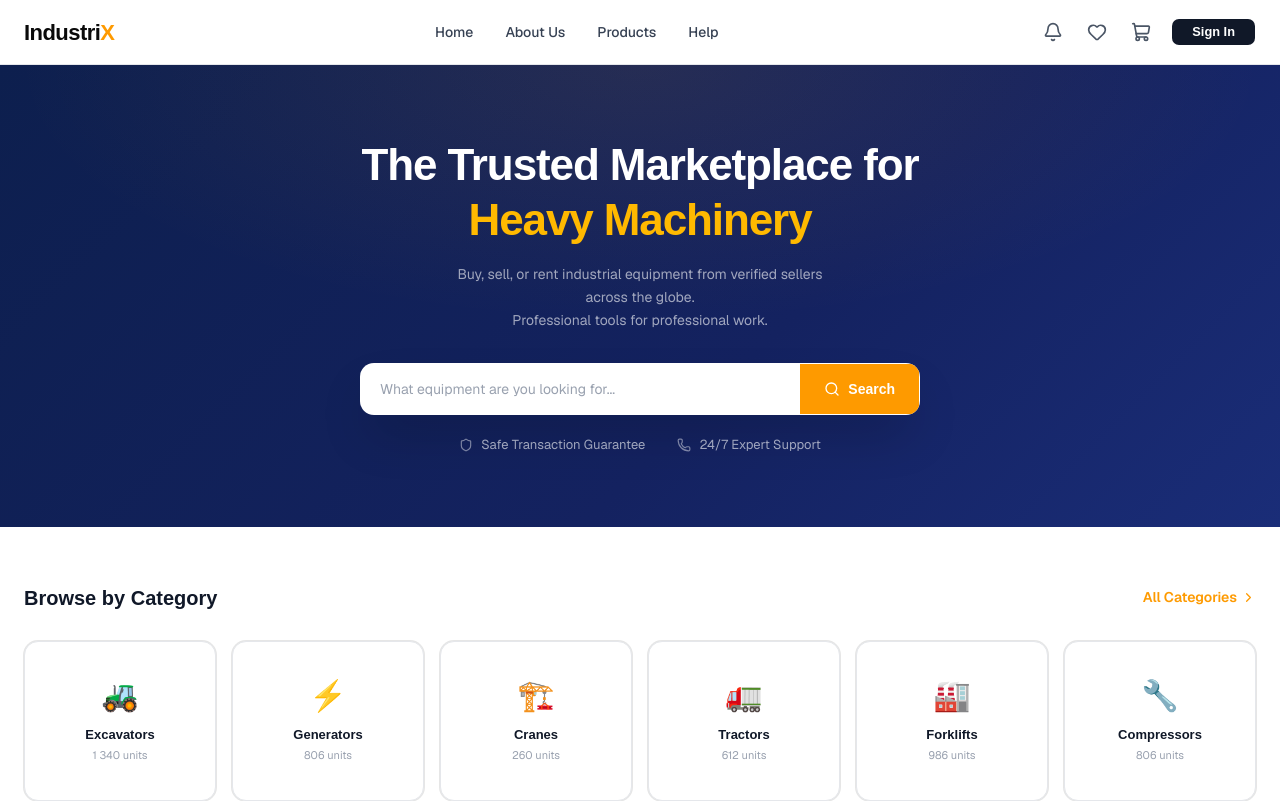
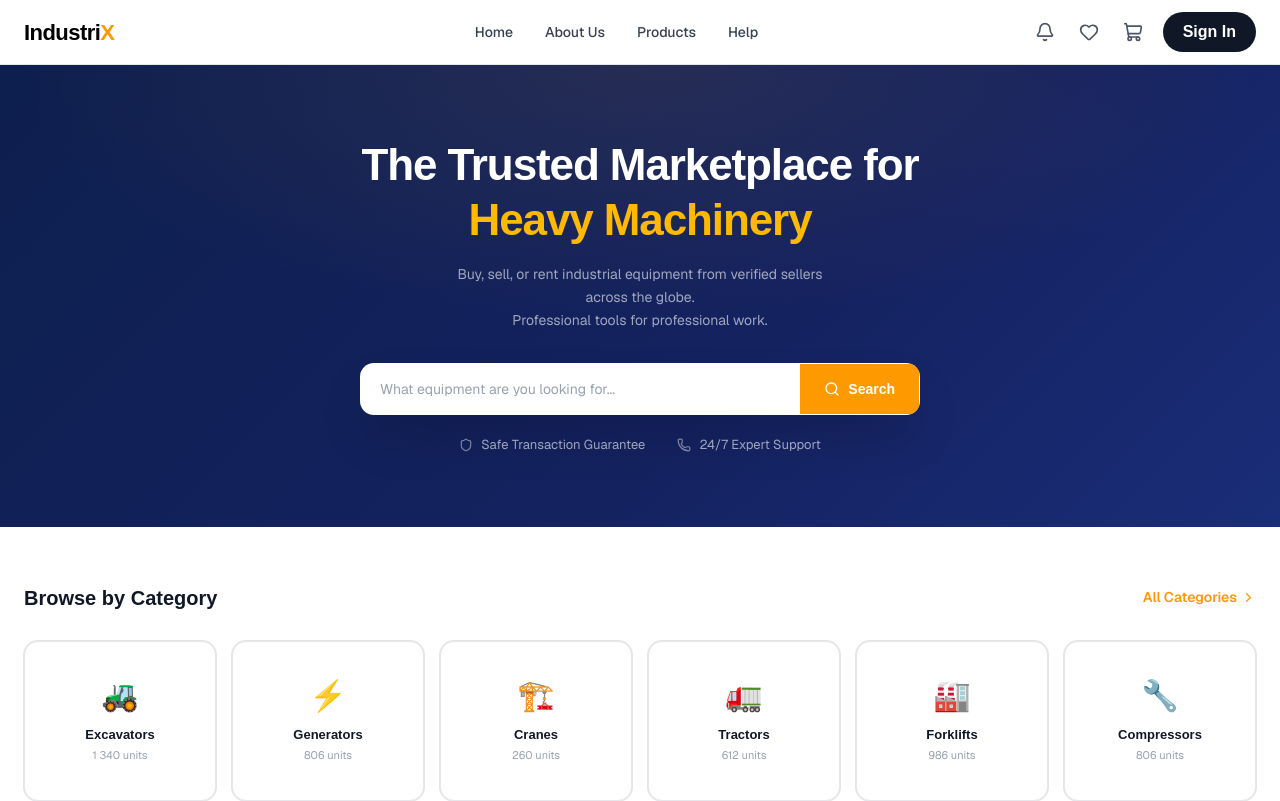
Before and after one commit to Nurasyl555/industrix, a Next.js app in the folder frontend/: page /home in a window 1280 px wide. Shown: the top 801 px of the page. Built offline with nearby package versions, Linux system fonts and the light colour scheme.

Commit message:
navbar upd

```diff
--- a/frontend/src/app/home/components/HeroBanner.tsx
+++ b/frontend/src/app/home/components/HeroBanner.tsx
@@ -10,7 +10,7 @@ export function HeroBanner() {
 
   return (
     <section
-      className="relative overflow-hidden text-center py-18 px-6"
+      className="relative overflow-hidden text-center py-18 px-6 max-h-120"
       style={{
         background:
           "linear-gradient(135deg, #0D1F4E 0%, #142260 60%, #1a2d78 100%)",
--- a/frontend/src/components/layout/Navbar.tsx
+++ b/frontend/src/components/layout/Navbar.tsx
@@ -1,53 +1,63 @@
 "use client";
 
+import Link from "next/link";
 import { Bell, Heart, ShoppingCart } from "lucide-react";
-import { Button } from "@/components/ui/button";
 
-const NAV_LINKS = ["Home", "About Us", "Products", "Help"];
+const NAV_LINKS = [
+  { label: "Home", href: "/home" },
+  { label: "About Us", href: "/about-us" },
+  { label: "Products", href: "/products" },
+  { label: "Help", href: "/help" },
+];
 
 export function Navbar() {
   return (
-    <nav className="sticky top-0 z-50 bg-white border-b border-gray-200">
-      <div className="max-w-7xl mx-auto px-6 h-16 flex items-center justify-between">
+    <nav className="sticky top-0 z-50 border-b border-gray-200 bg-white">
+      <div className="mx-auto grid h-16 max-w-7xl grid-cols-[auto_1fr_auto] items-center px-6">
         {/* Logo */}
-        <span
-          className="text-[22px] font-extrabold tracking-tight"
-          style={{ fontFamily: "var(--font-gotham, 'Outfit', sans-serif)" }}
-        >
-          Industri<span className="text-amber-500">X</span>
-        </span>
+        <div className="justify-self-start mr-22">
+          <Link
+            href="/home"
+            className="text-[22px] font-extrabold tracking-tight text-black no-underline"
+            style={{ fontFamily: "var(--font-gotham, 'Outfit', sans-serif)" }}
+          >
+            Industri<span className="text-amber-500">X</span>
+          </Link>
+        </div>
 
         {/* Nav links */}
-        <ul className="hidden md:flex items-center gap-8 list-none">
+        <ul className="hidden list-none items-center justify-center gap-8 md:flex">
           {NAV_LINKS.map((link) => (
-            <li key={link}>
-              <a
-                href="#"
-                className="text-[14px] font-medium text-gray-700 hover:text-amber-500 transition-colors no-underline"
+            <li key={link.label}>
+              <Link
+                href={link.href}
+                className="text-[14px] font-medium text-gray-700 no-underline transition-colors hover:text-amber-500"
               >
-                {link}
-              </a>
+                {link.label}
+              </Link>
             </li>
           ))}
         </ul>
 
         {/* Actions */}
-        <div className="flex items-center gap-4">
+        <div className="flex items-center gap-4 justify-self-end">
           {[Bell, Heart, ShoppingCart].map((Icon, i) => (
             <button
               key={i}
-              className="text-gray-600 hover:text-amber-500 transition-colors bg-transparent border-none cursor-pointer p-1"
+              type="button"
+              className="cursor-pointer border-none bg-transparent p-1 text-gray-600 transition-colors hover:text-amber-500"
             >
               <Icon size={20} />
             </button>
           ))}
-          <Button
-            size="sm"
-            className="bg-gray-900 hover:bg-gray-700 text-white font-semibold px-5"
+
+          <Link
+            href="/auth/login"
+            className="rounded-4xl bg-gray-900 px-5 py-2 font-semibold text-white no-underline transition-colors hover:bg-gray-700"
             style={{ fontFamily: "var(--font-gotham, 'Outfit', sans-serif)" }}
           >
             Sign In
-          </Button>
+          </Link>
         </div>
       </div>
     </nav>
```
